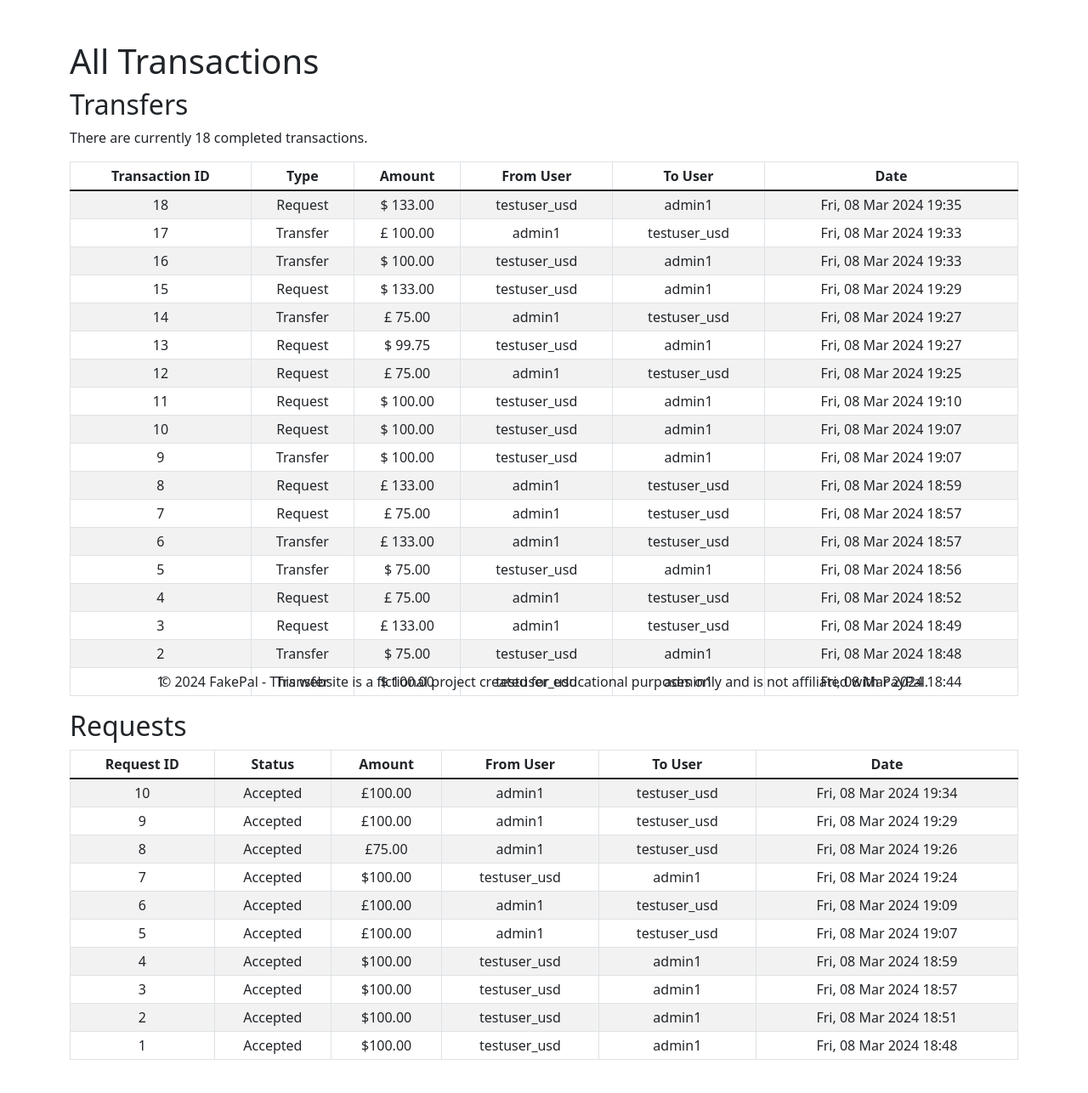
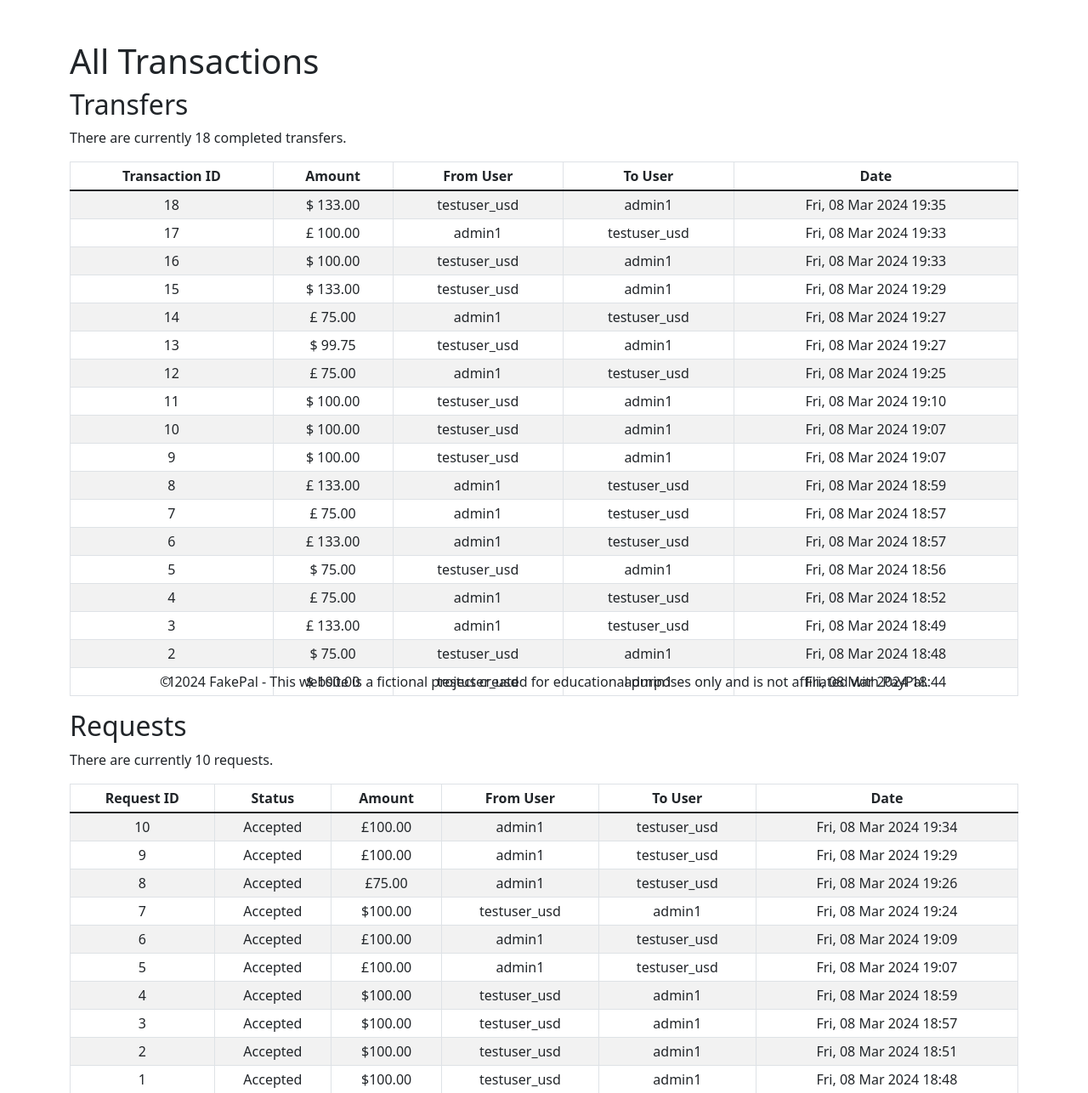
Before and after one commit to tnaccarato/Fakepal, a Django app: page /webapps2024/admin/all_transactions/ in a window 1280 px wide. Shown: the part 50-1336 px from the top of the page at 85% size. Before the commit the page ends 1297 px from the top, so only its background shows below. Run offline with Django 5.2, Linux system fonts and the light colour scheme; a user stored in the database is signed in; data comes from the database, SQL or seed files in the repository.

Commit message:
Update all_transactions.html

```diff
--- a/templates/custom_admin/all_transactions.html
+++ b/templates/custom_admin/all_transactions.html
@@ -11,13 +11,12 @@
     <h1>All Transactions</h1>
     <h2>Transfers</h2>
     <p> There {{ transfers.count | pluralize:'is, are'}} currently {{ transfers.count }} completed
-        transaction{{ transfers.count | pluralize }}.</p>
+        transfer{{ transfers.count | pluralize }}.</p>
     <div class="table-responsive">
         <table class="table table-striped table-bordered table-hover table-sm">
             <thead  class="text-center">
                 <tr>
                     <th>Transaction ID</th>
-                    <th>Type</th>
                     <th>Amount</th>
                     <th>From User</th>
                     <th>To User</th>
@@ -28,7 +27,6 @@
                 {% for transfer in transfers %}
                 <tr>
                     <td>{{ transfer.id }}</td>
-                    <td>{{ transfer.type |capfirst}}</td>
                     <td>{{ transfer.sender.currency|currency_symbol }}
                         {{ transfer.amount }}</td> <! -- currency filter -->
                     <td>{{ transfer.sender.user.username }}</td>
@@ -41,6 +39,8 @@
     </div>
 
     <h2>Requests</h2>
+    <p> There {{ requests.count | pluralize:'is, are'}} currently {{ requests.count }}
+        request{{ requests.count | pluralize }}.</p>
     <div class="table-responsive">
         <table class="table table-striped table-bordered table-hover table-sm">
             <thead  class="text-center">
@@ -69,7 +69,6 @@
             </tbody>
         </table>
     </div>
-    </div>
 {% endblock content %}
 </body>
 
```
